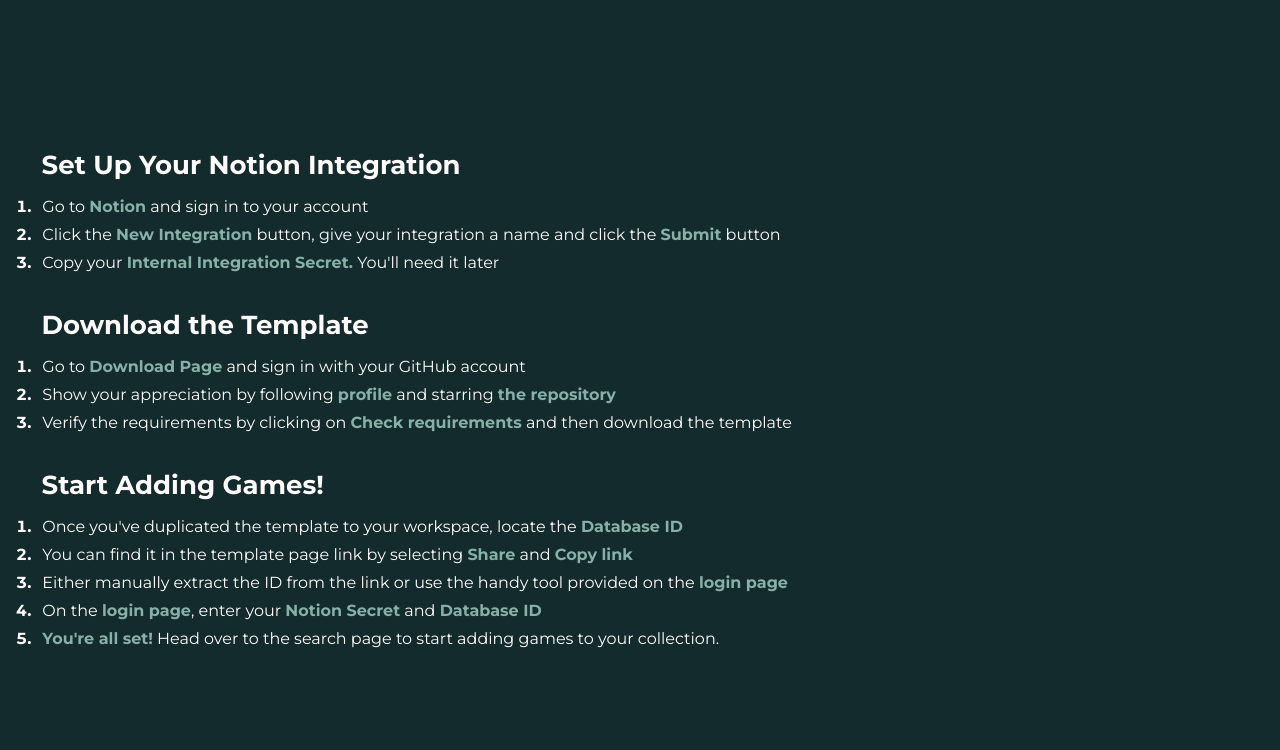
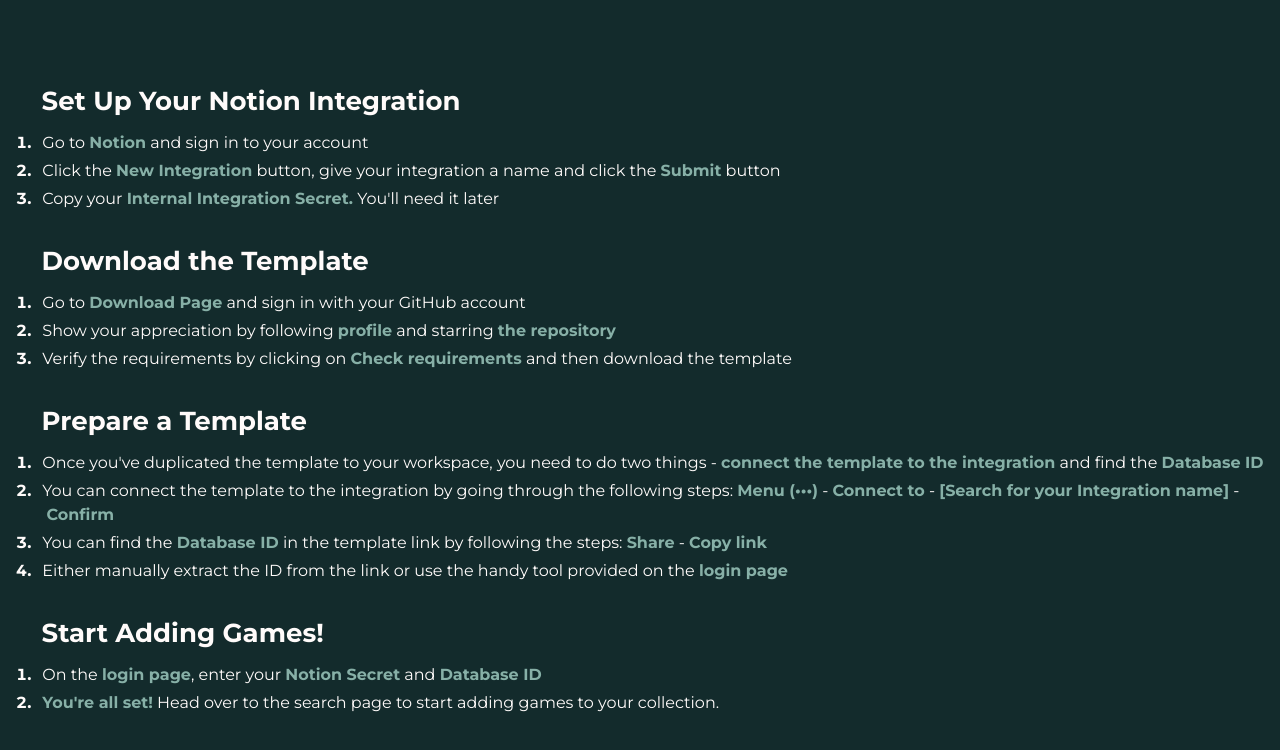
Before and after one commit to Hartaithan/trophy-hunt-template, a Next.js app: page /tutorial in a window 1280 px wide. Shown: the top 750 px of the page. Built offline with nearby package versions, Linux system fonts and the light colour scheme.

Commit message:
improve tutorial steps for template section

```diff
--- a/app/(unauth)/tutorial/page.tsx
+++ b/app/(unauth)/tutorial/page.tsx
@@ -1,7 +1,8 @@
 import PageContainer from "@/components/PageContainer/PageContainer";
+import TutorialNotionSection from "@/sections/TutorialNotionSection/TutorialNotionSection";
+import TutorialDownloadSection from "@/sections/TutorialDownloadSection/TutorialDownloadSection";
+import TutorialTemplateSection from "@/sections/TutorialTemplateSection/TutorialTemplateSection";
 import TutorialAppSection from "@/sections/TutorialAppSection/TutorialAppSection";
-import TutorialDownloadSection from "@/sections/TutorialDownloadSection/TutorialDownloadSection";
-import TutorialNotionSection from "@/sections/TutorialNotionSection/TutorialNotionSection";
 import type { FC } from "react";
 
 const TutorialPage: FC = () => {
@@ -9,6 +10,7 @@
     <PageContainer w="100%" justify="center" gap="xl" py="3rem">
       <TutorialNotionSection />
       <TutorialDownloadSection />
+      <TutorialTemplateSection />
       <TutorialAppSection />
     </PageContainer>
   );
--- a/sections/TutorialAppSection/TutorialAppSection.tsx
+++ b/sections/TutorialAppSection/TutorialAppSection.tsx
@@ -7,34 +7,6 @@
     <div className={classes.container}>
       <Title className={classes.title}>Start Adding Games!</Title>
       <List className={classes.list} type="ordered">
-        <ListItem className={classes.item}>
-          Once you&apos;ve duplicated the template to your workspace, locate
-          the&nbsp;
-          <Text fw="bold" c="accented.4" span>
-            Database ID
-          </Text>
-        </ListItem>
-        <ListItem className={classes.item}>
-          You can find it in the template page link by selecting&nbsp;
-          <Text fw="bold" c="accented.4" span>
-            Share
-          </Text>
-          &nbsp;and&nbsp;
-          <Text fw="bold" c="accented.4" span>
-            Copy link
-          </Text>
-        </ListItem>
-        <ListItem className={classes.item}>
-          Either manually extract the ID from the link or use the handy tool
-          provided on the&nbsp;
-          <Anchor
-            fw="bold"
-            c="accented.4"
-            href="https://trophy-hunt-template.vercel.app/signIn"
-            target="_blank">
-            login page
-          </Anchor>
-        </ListItem>
         <ListItem className={classes.item}>
           On the&nbsp;
           <Anchor
--- /dev/null
+++ b/sections/TutorialTemplateSection/TutorialTemplateSection.tsx
@@ -0,0 +1,70 @@
+import type { FC } from "react";
+import { Anchor, List, ListItem, Text, Title } from "@mantine/core";
+import classes from "../../styles/Tutorial.module.css";
+
+const TutorialTemplateSection: FC = () => {
+  return (
+    <div className={classes.container}>
+      <Title className={classes.title}>Prepare a Template</Title>
+      <List className={classes.list} type="ordered">
+        <ListItem className={classes.item}>
+          Once you&apos;ve duplicated the template to your workspace, you need
+          to do two things -&nbsp;
+          <Text fw="bold" c="accented.4" span>
+            connect the template to the integration
+          </Text>
+          &nbsp;and find the&nbsp;
+          <Text fw="bold" c="accented.4" span>
+            Database ID
+          </Text>
+        </ListItem>
+        <ListItem className={classes.item}>
+          You can connect the template to the integration by going through the
+          following steps:&nbsp;
+          <Text fw="bold" c="accented.4" span>
+            Menu (•••)
+          </Text>
+          &nbsp;-&nbsp;
+          <Text fw="bold" c="accented.4" span>
+            Connect to
+          </Text>
+          &nbsp;-&nbsp;
+          <Text fw="bold" c="accented.4" span>
+            [Search for your Integration name]
+          </Text>
+          &nbsp;-&nbsp;
+          <Text fw="bold" c="accented.4" span>
+            Confirm
+          </Text>
+        </ListItem>
+        <ListItem className={classes.item}>
+          You can find the&nbsp;
+          <Text fw="bold" c="accented.4" span>
+            Database ID
+          </Text>
+          &nbsp;in the template link by following the steps:&nbsp;
+          <Text fw="bold" c="accented.4" span>
+            Share
+          </Text>
+          &nbsp;-&nbsp;
+          <Text fw="bold" c="accented.4" span>
+            Copy link
+          </Text>
+        </ListItem>
+        <ListItem className={classes.item}>
+          Either manually extract the ID from the link or use the handy tool
+          provided on the&nbsp;
+          <Anchor
+            fw="bold"
+            c="accented.4"
+            href="https://trophy-hunt-template.vercel.app/signIn"
+            target="_blank">
+            login page
+          </Anchor>
+        </ListItem>
+      </List>
+    </div>
+  );
+};
+
+export default TutorialTemplateSection;
```
